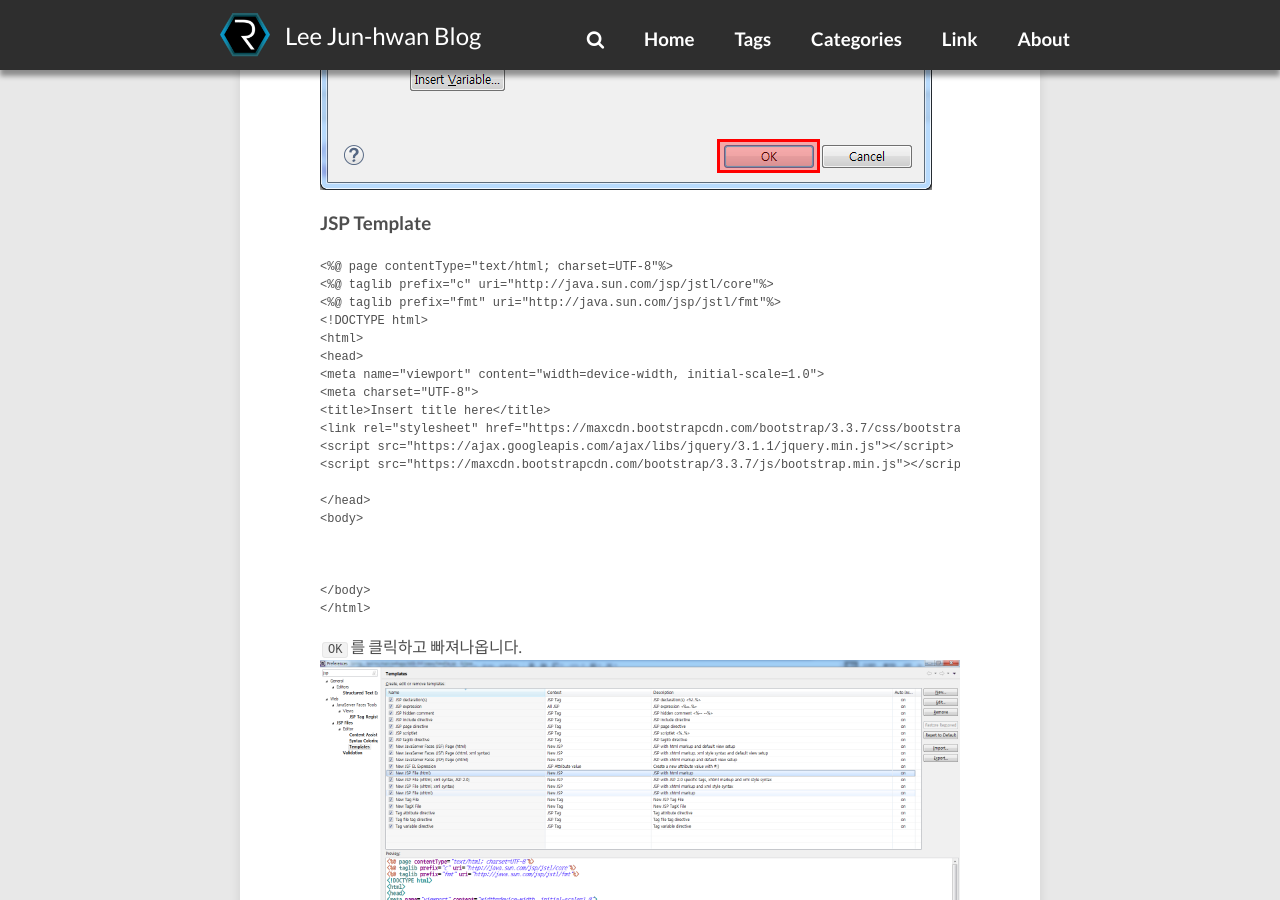
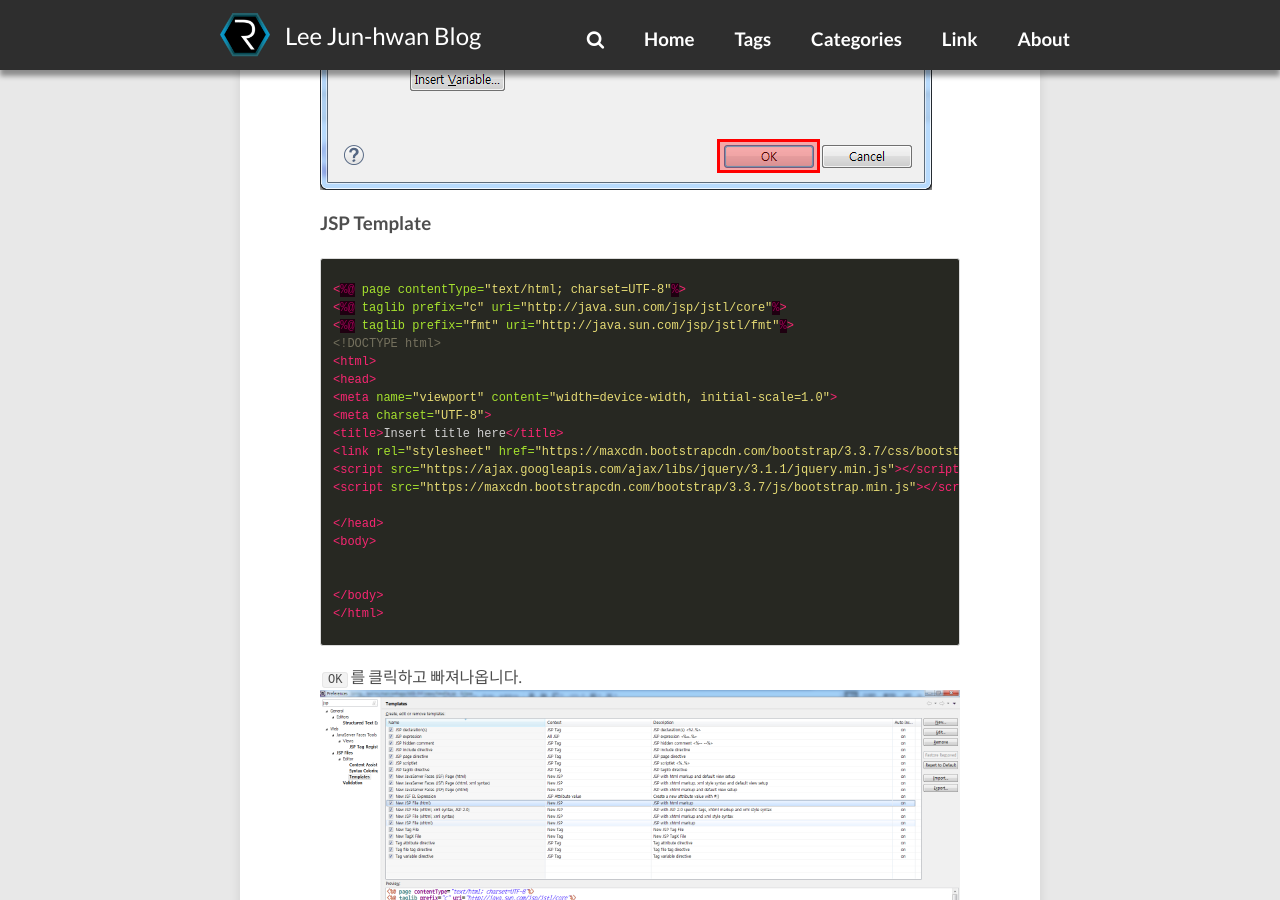
Before and after one commit to krpsh/regenea8.github.io, a Jekyll site: the page built from _posts/2017-04-04-jsp-template.md, in a window 1280 px wide and 900 px high, scrolled down 1881 px. Built offline with Jekyll 4.4.1, drawn with Linux system fonts in a browser that asks for light colours; nearby versions of some CDN libraries; comment, search, counter and statistics services are not loaded.

Commit message:
Initialize blog

````diff
--- a/_posts/2017-04-04-jsp-template.md
+++ b/_posts/2017-04-04-jsp-template.md
@@ -30,7 +30,7 @@ JSP Template 을 수정하면 이러한 번거로움을 줄일 수 있습니다.
 
 ### JSP Template
 
-```HTML
+{% highlight html %}
 <%@ page contentType="text/html; charset=UTF-8"%>
 <%@ taglib prefix="c" uri="http://java.sun.com/jsp/jstl/core"%>
 <%@ taglib prefix="fmt" uri="http://java.sun.com/jsp/jstl/fmt"%>
@@ -48,10 +48,10 @@ JSP Template 을 수정하면 이러한 번거로움을 줄일 수 있습니다.
 <body>
 
 
-
 </body>
 </html>
-```
+{% endhighlight %}
+
 `OK`를 클릭하고 빠져나옵니다.
 ![preview](https://regenea8.github.io/resources/images/jsp-template/4.png)
 
````
